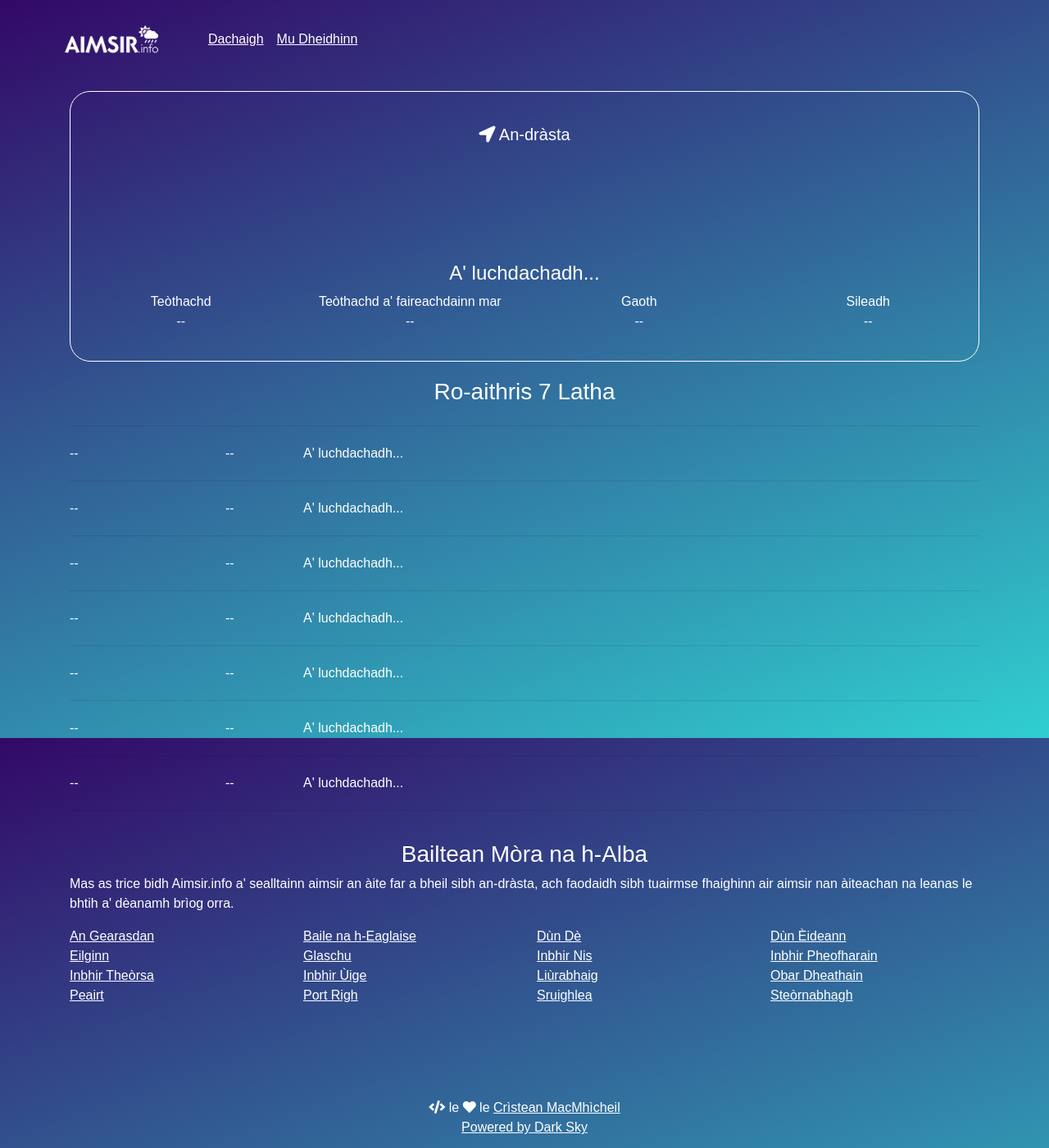
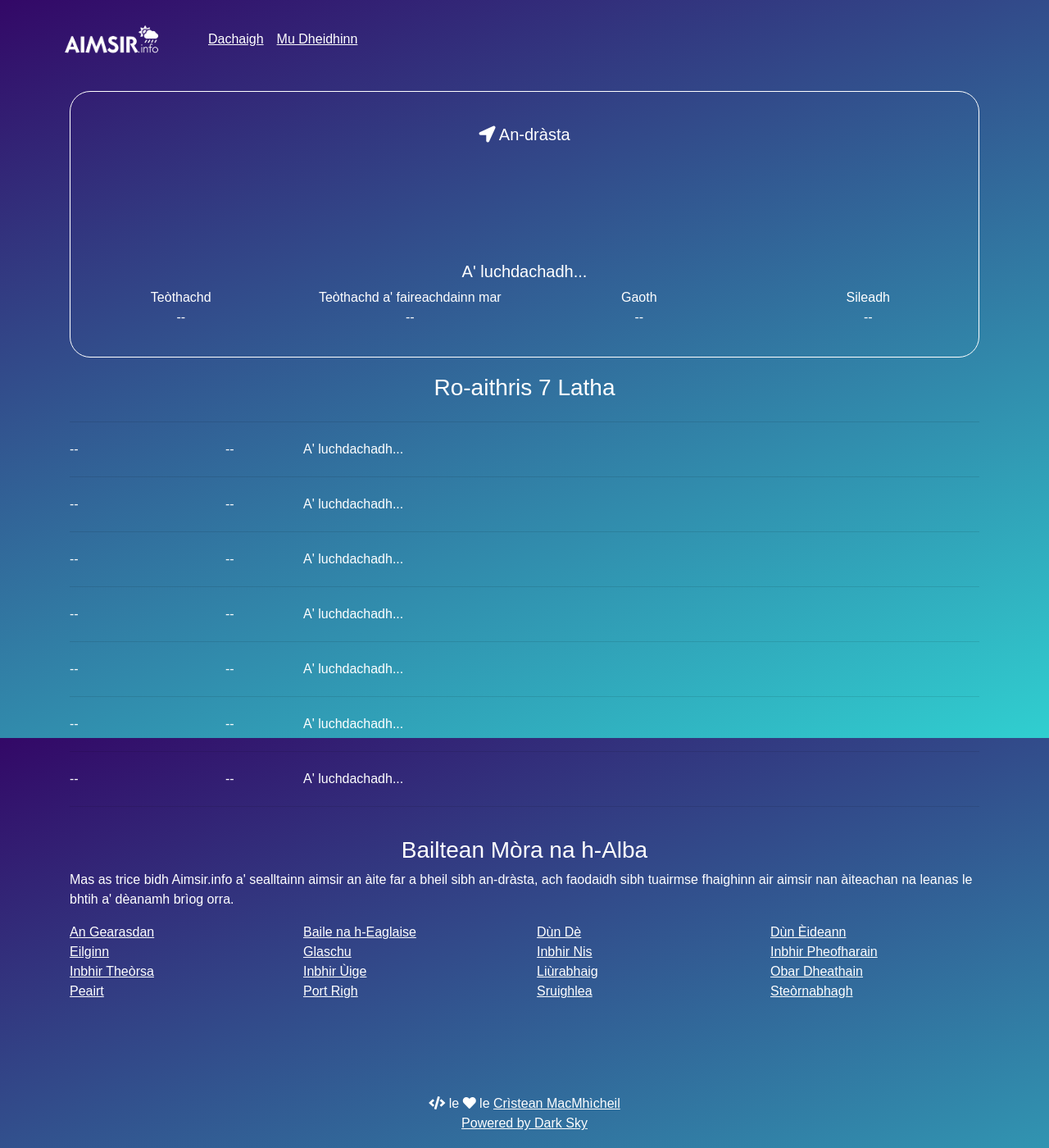
Before and after one commit to angeidheal/aimsir, a Jekyll site: the page built from index.html, in a window 1280 px wide. Shown: the whole page at 82% size. Built offline with Jekyll 4.4.1, drawn with Linux system fonts in a browser that asks for light colours; nearby versions of some CDN libraries; a script that is not in the unit is left out.

Commit message:
Update index.html

```diff
--- a/index.html
+++ b/index.html
@@ -13,7 +13,7 @@ title: Dachaigh
     </div>
     <div class="row">
       <div class="col-md-12">
-        <h4 class="current-summary">A' luchdachadh...</h4>
+        <h5 class="current-summary">A' luchdachadh...</h5>
       </div>
     </div>
     <div class="row">
```
